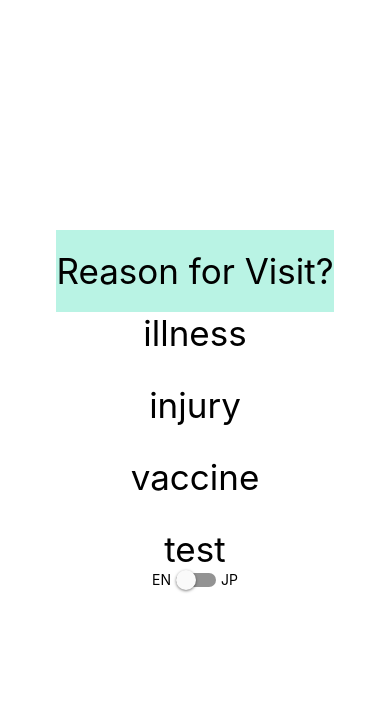
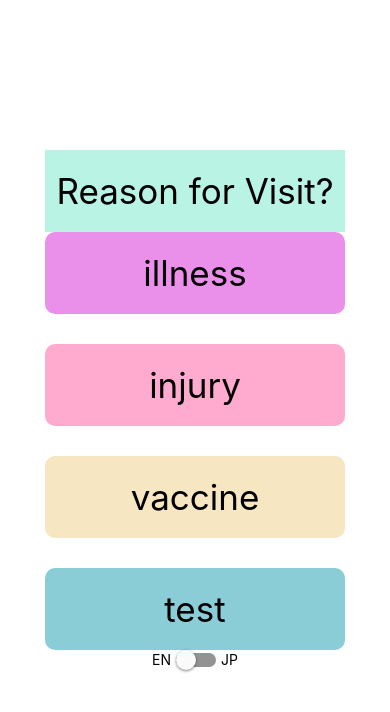
Before and after one commit to MyKamonohashi/itamitto-frontend, a React Native app in the folder client/: screen / in a window 390 px wide. Shown: the top 712 px of the page. Built offline with nearby package versions, Linux system fonts and the light colour scheme.

Commit message:
style: buttons

```diff
--- a/client/src/App.tsx
+++ b/client/src/App.tsx
@@ -7,7 +7,7 @@ export default function App() {
   return (
     <View style={styles.container}>
       <View>
-      <FrameOne />
+        <FrameOne />
       </View>
       <StatusBar style="auto" />
     </View>
--- a/client/src/components/FrameOne.tsx
+++ b/client/src/components/FrameOne.tsx
@@ -24,16 +24,16 @@ export default function App() {
     <View style={styles.container}>
       <Text style={styles.header}>{language.title.reason}</Text>
       <View style={styles.buttons}>
-        <Pressable>
+        <Pressable style={styles.buttonOne}>
           <Text style={styles.buttonText}>{language.reason.illness}</Text>
         </Pressable>
-        <Pressable>
+        <Pressable style={styles.buttonTwo}>
           <Text style={styles.buttonText}>{language.reason.injury}</Text>
         </Pressable>
-        <Pressable>
+        <Pressable style={styles.buttonThree}>
           <Text style={styles.buttonText}>{language.reason.vaccine}</Text>
         </Pressable>
-        <Pressable>
+        <Pressable style={styles.buttonFour}>
           <Text style={styles.buttonText}>{language.reason.test}</Text>
         </Pressable>
       </View>
@@ -71,6 +71,30 @@ const styles = StyleSheet.create({
     fontSize: 35,
     textAlign: 'center',
   },
+  buttonOne: {
+    borderRadius: 10,
+    backgroundColor:'#EA8FEA',
+    padding: 20,
+    minWidth: 300
+  },
+  buttonTwo: {
+    borderRadius: 10,
+    backgroundColor:'#FFAACF',
+    padding: 20,
+    minWidth: 300
+  },
+  buttonThree: {
+    borderRadius: 10,
+    backgroundColor:'#F6E6C2',
+    padding: 20,
+    minWidth: 300
+  },
+  buttonFour: {
+    borderRadius: 10,
+    backgroundColor:'#8ACDD7',
+    padding: 20,
+    minWidth: 300
+  },
   switch: {
     flexDirection: 'row',
     alignItems: 'center',
```
